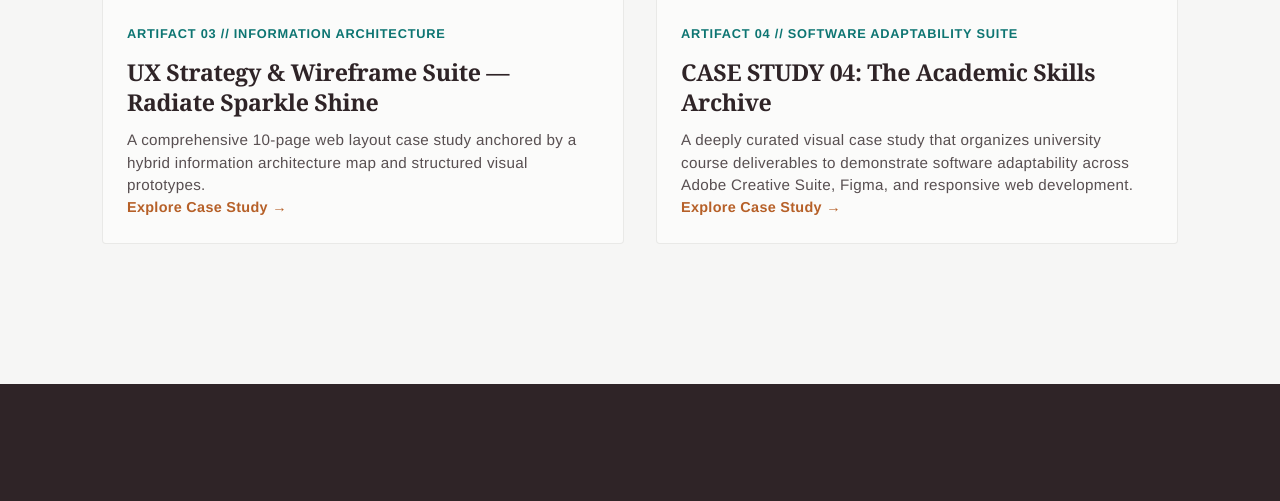
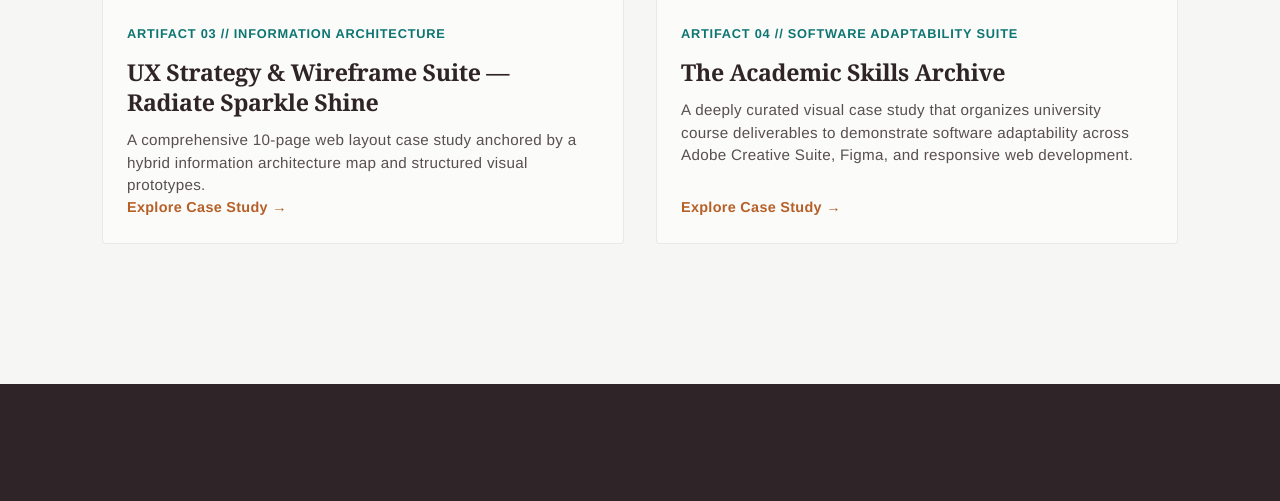
Before and after one commit to priceed50/edlynp-portfolio, a plain HTML site: page index.html in a window 1280 px wide. Shown: the part 1908-2409 px from the top of the page. Drawn offline with Linux system fonts and the light colour scheme.

Commit message:
updated text on index.html

```diff
--- a/index.html
+++ b/index.html
@@ -123,7 +123,7 @@
                         <div class="card-meta">
                             <span class="meta-text">Artifact 04 // Software Adaptability Suite</span>
                         </div>
-                        <h3 class="card-title">CASE STUDY 04: The Academic Skills Archive</h3>
+                        <h3 class="card-title">The Academic Skills Archive</h3>
                         <p class="card-excerpt">A deeply curated visual case study that organizes university course
                             deliverables to demonstrate software adaptability across Adobe Creative Suite, Figma, and
                             responsive web development.</p>
```
